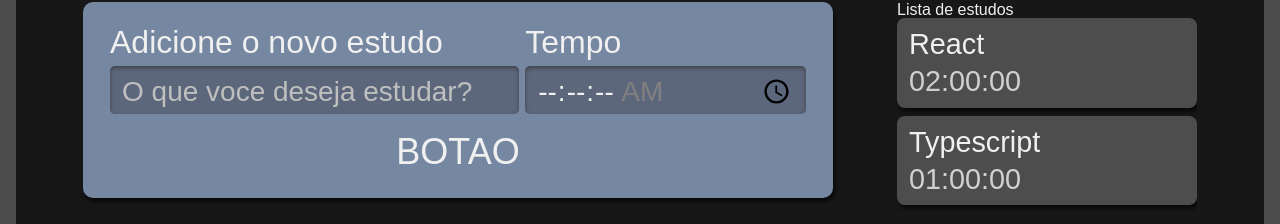
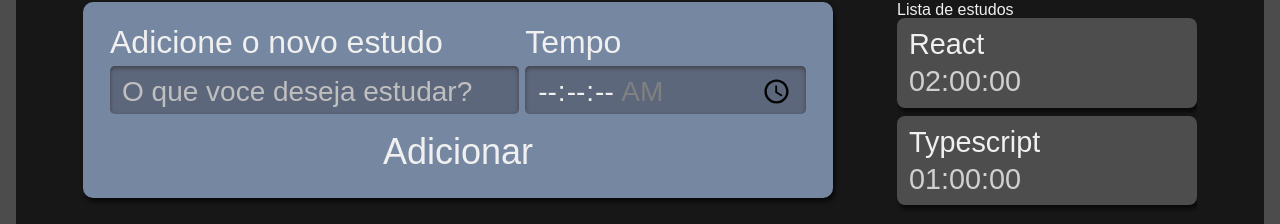
Before and after one commit to Bbeluco/TypeScriptReactProject, a React (Create React App) app: page / in a window 1280 px wide. Shown: the part 288-512 px from the top of the page. Built offline with nearby package versions, Linux system fonts and the light colour scheme.

Commit message:
Props usage Botao component

```diff
--- a/src/components/Botao/buttonComponent.tsx
+++ b/src/components/Botao/buttonComponent.tsx
@@ -1,10 +1,10 @@
 import React from "react";
 import style from './Botao.module.scss';
 
-class Botao extends React.Component {
+class Botao extends React.Component<{ text: String }> {
 
     render(): React.ReactNode {
-        return <button className={style.botao}>BOTAO</button>
+        return <button className={style.botao}>{this.props.text}</button>
     }
 }
 
--- a/src/components/Formulario/formularioComponent.tsx
+++ b/src/components/Formulario/formularioComponent.tsx
@@ -15,7 +15,7 @@ class Formulario extends React.Component {
                 <label>Tempo</label>
                 <input type="time" step="1" name="tempo" id="tempo" min="00:00:00" max="01:30:00" required/>
             </div>
-            <Botao />
+            <Botao text="Adicionar"/>
         </form>
     }
 }
```
